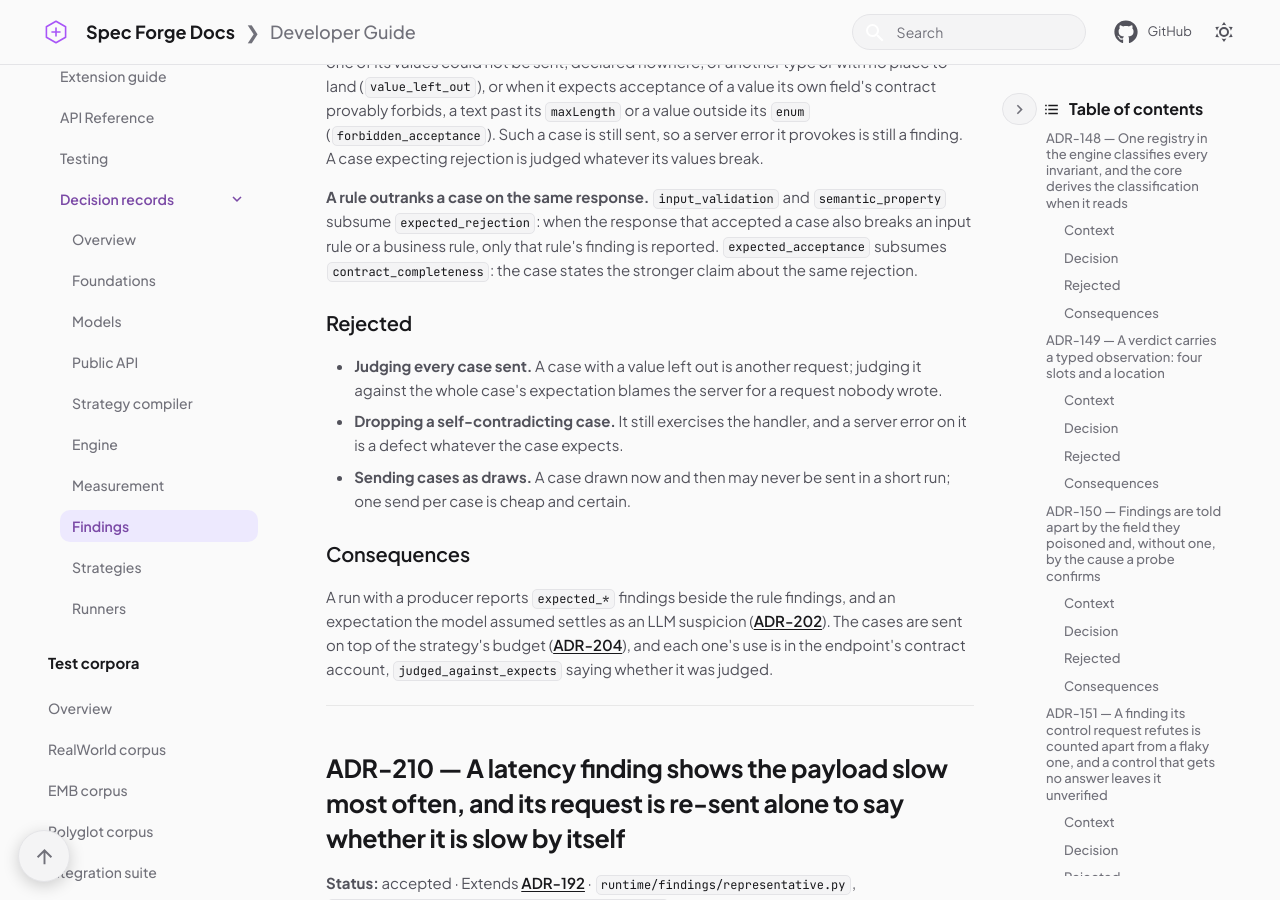
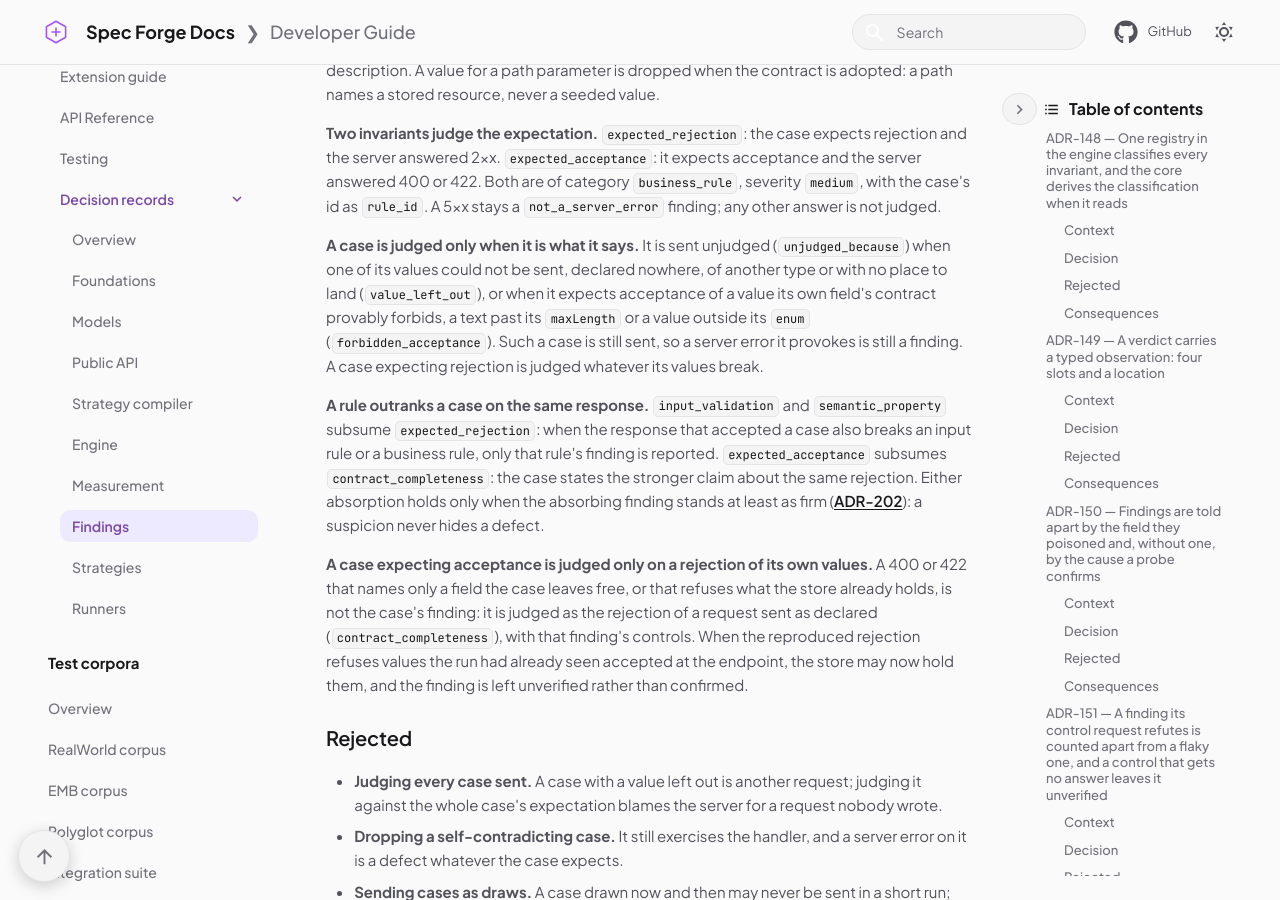
Before and after one commit to Spec-Forge-Testing/specforge-docs, an MkDocs documentation site: the page built from docs/modules/specforge-engine/adr/findings.md, in a window 1280 px wide and 900 px high, scrolled down 19370 px. Built offline with MkDocs 1.6.1 and Material for MkDocs 9.7.7, drawn with Linux system fonts in a browser that asks for light colours; comment, search, counter and statistics services are not loaded; some of the changed text lies outside the part shown.

Commit message:
docs(engine): a suspicion never hides a defect, a value rests on its firmest keyword, a case is judged on its own values

```diff
--- a/docs/modules/specforge-engine/adr/findings.md
+++ b/docs/modules/specforge-engine/adr/findings.md
@@ -723,6 +723,14 @@ reader judges one rule, not the server's behaviour.
 quote found is `assumed` (`grounds.downgraded`), and its findings are
 suspicions.
 
+**A finding absorbs another only when it stands at least as firm.** Where one
+invariant subsumes another on the same response (a broken rule over a seed case's
+expected rejection, a case's expected acceptance over a rejected valid request),
+the subsuming finding hides the other unless it rests on an assumed rule and the
+other does not. A suspicion never hides a defect: one response can
+give both, and both are reported. Resting on an assumed rule has one definition
+(`rests_on_an_assumed_rule`), shared by the settlement and the absorption.
+
 ### Rejected
 
 - **Dropping findings against assumed rules.** The rules worth assuming are the
@@ -747,7 +755,7 @@ A replay judges no suspicion: against a replay, every suspicion that is not
 
 ## ADR-203 — A seed case is judged against the outcome it expects, only when it was sent whole and does not contradict its own contract { #adr-203 }
 
-**Status:** accepted · `models/contracts` (kernel `specforge_contracts.seed`), `models/runtime/invariant.py`, `models/runtime/taxonomy.py`, `models/runtime/intent.py`, `models/runtime/contract_usage.py`, `runtime/oracles/case_expectation.py`, `runtime/oracles/precedence.py`, `runtime/fuzzers/stateless/seed_sends.py`, `runtime/fuzzers/stateless/seed_contradictions.py`
+**Status:** accepted · `models/contracts` (kernel `specforge_contracts.seed`), `models/runtime/invariant.py`, `models/runtime/taxonomy.py`, `models/runtime/intent.py`, `models/runtime/contract_usage.py`, `runtime/oracles/case_expectation.py`, `runtime/oracles/precedence.py`, `runtime/fuzzers/stateless/seed_sends.py`, `runtime/fuzzers/stateless/seed_contradictions.py`, `runtime/fuzzers/stateless/control_judgement.py`, `runtime/oracles/semantic/declared.py`
 
 ### Context
 
@@ -790,7 +798,17 @@ expecting rejection is judged whatever its values break.
 `semantic_property` subsume `expected_rejection`: when the response that accepted a
 case also breaks an input rule or a business rule, only that rule's finding is
 reported. `expected_acceptance` subsumes `contract_completeness`: the case states
-the stronger claim about the same rejection.
+the stronger claim about the same rejection. Either absorption holds only when the
+absorbing finding stands at least as firm ([ADR-202](#adr-202)): a suspicion never
+hides a defect.
+
+**A case expecting acceptance is judged only on a rejection of its own values.**
+A 400 or 422 that names only a field the case leaves free, or that refuses what the
+store already holds, is not the case's finding: it is judged as the rejection of a
+request sent as declared (`contract_completeness`), with that finding's controls.
+When the reproduced rejection refuses values the run had already seen accepted at
+the endpoint, the store may now hold them, and the finding is left unverified
+rather than confirmed.
 
 ### Rejected
 
@@ -912,6 +930,13 @@ rotated to values the run never saw accepted, the first of `UNTAKEN_ROTATIONS`
 values and the values from the run's corpus stay as sent. The one re-send serves
 the reproduction, the shrink and the report.
 
+**A value breaking several inferred keywords rests on the firmest.** When the
+first keyword the validator reports for a field rests on an assumption, the finding
+cites the first broken keyword the producer did not assume. Its grounds, the
+keyword that tells it apart and its observation all name that keyword, so a text
+past a stated `maxLength` that also breaks an assumed `pattern` is a defect on the
+`maxLength`.
+
 ### Rejected
 
 - **Keying by the field alone.** It is the cause of the cross-keyword shrink: the
```
Also changed, not shown: other parts of docs/modules/specforge-engine/adr/findings.md (+2 -2 lines), docs/modules/specforge-engine/findings.md (+12 -0 lines).
